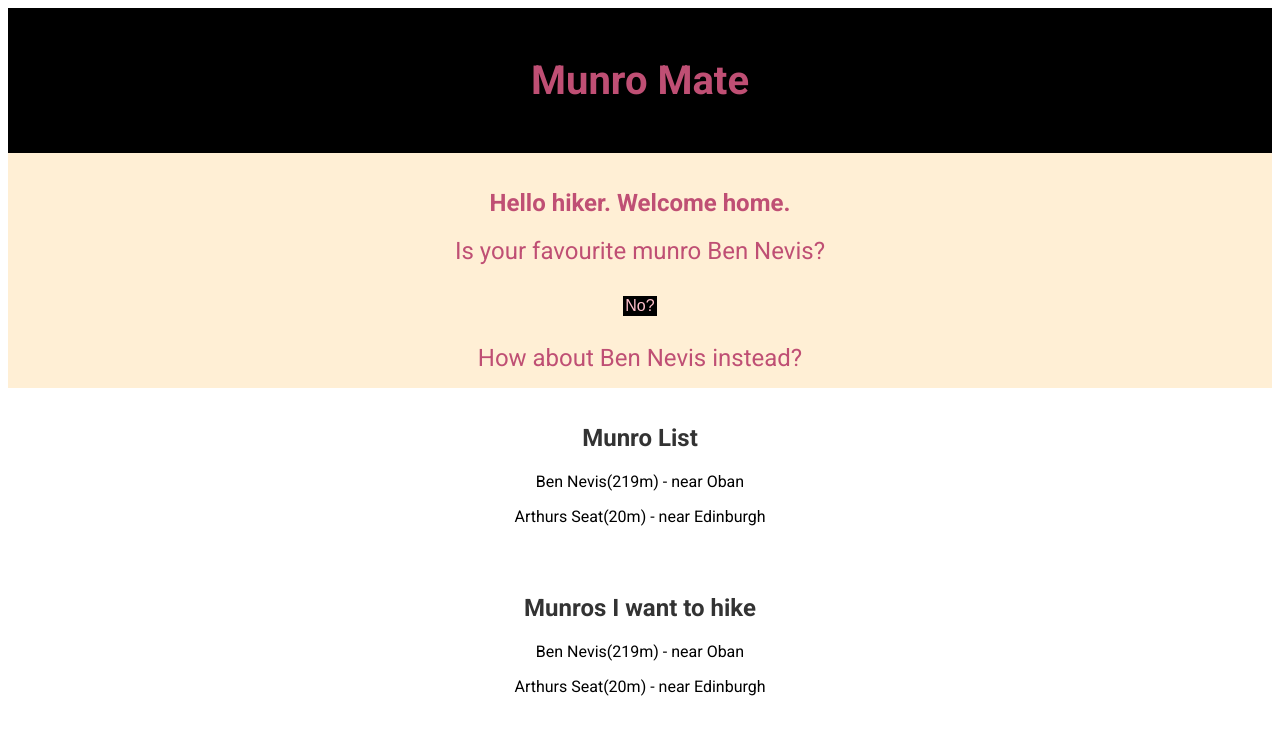
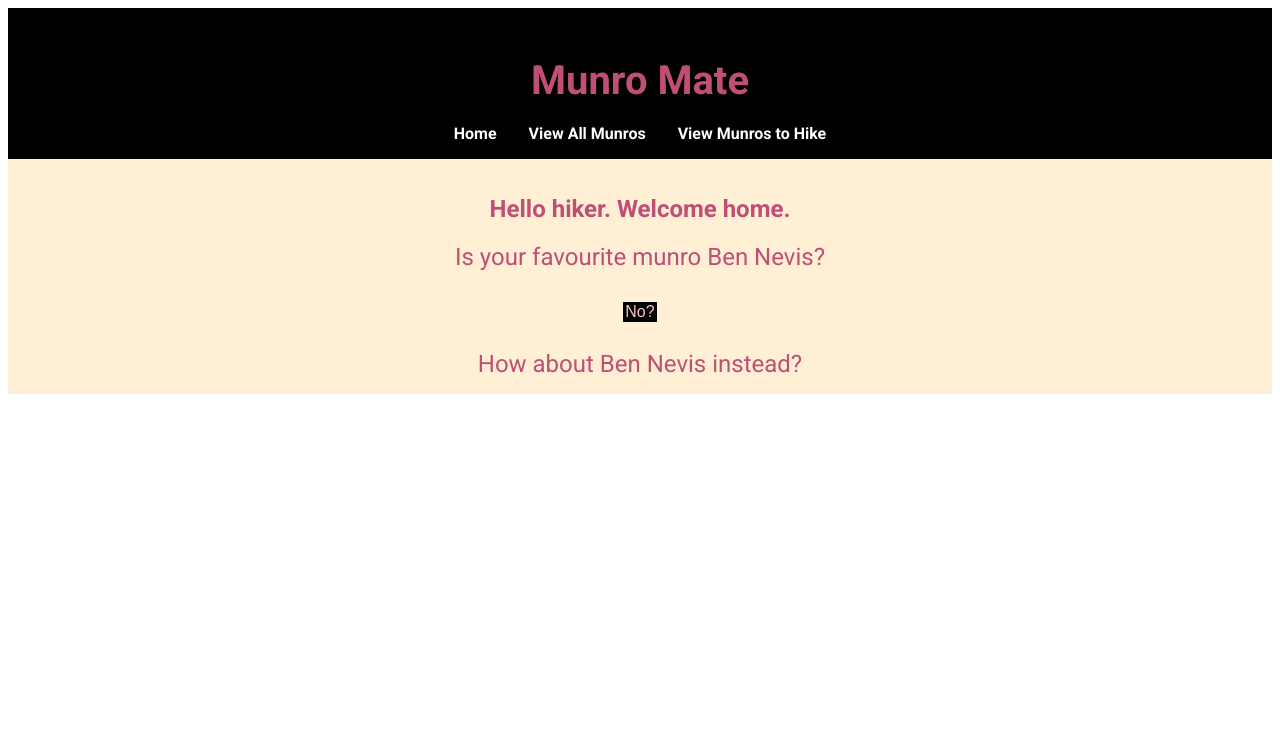
Before and after one commit to sarahvii/munromate, a React (Vite) app: page / in a window 1280 px wide. Shown: the top 734 px of the page. Built offline with nearby package versions, Linux system fonts and the light colour scheme.

Commit message:
added react router

```diff
--- a/package.json
+++ b/package.json
@@ -13,6 +13,7 @@
     "react": "^18.2.0",
     "react-dom": "^18.2.0",
     "react-helmet": "^6.1.0",
+    "react-router-dom": "^6.17.0",
     "styled-components": "^6.1.0"
   },
   "devDependencies": {
--- a/src/App.jsx
+++ b/src/App.jsx
@@ -1,9 +1,11 @@
+import { BrowserRouter as Router, Routes, Route, Link } from "react-router-dom";
 import NavBar from "./components/NavBar/NavBar"
 import Home from "./components/Content/Home"
 import MunroList from "./components/Content/MunroList"
+import ToHikeList from "./components/Content/ToHikeList"
 import { Helmet } from "react-helmet"
 import { createGlobalStyle } from "styled-components"
-import ToHikeList from "./components/Content/ToHikeList"
+
 
 const GlobalStyles = createGlobalStyle`
   body {
@@ -31,16 +33,18 @@ const App = () => {
   ]
 
   return (
-    <div>
+    <Router>
       <Helmet>
         <link href='https://fonts.googleapis.com/css2?family=Roboto:wght@300;400;500;700&display=swap' rel="stylesheet" />;
       </Helmet>
       <GlobalStyles />
       <NavBar />
-      <Home name={name} munros={munros}/>
-      <MunroList munros={munros} />
-      <ToHikeList munros={munros}/>
-    </div>
+      <Routes>
+        <Route path="/" element={<Home name={name} munros={munros} />} />
+        <Route path="/munros" element={<MunroList munros={munros} />} />
+        <Route path="/tohikelist" element={<ToHikeList munros={munros} />} />
+      </Routes>
+    </Router>
   )
 }
 
--- a/src/components/NavBar/NavBar.jsx
+++ b/src/components/NavBar/NavBar.jsx
@@ -1,15 +1,18 @@
+import { Link } from "react-router-dom";
 import styled from "styled-components";
 
 const NavBar = () => {
   return (
     <Wrapper>
-            <Title>
-                Munro Mate
-            </Title>
+      <Title>Munro Mate</Title>
+      <Nav>
+        <StyledLink to="/">Home</StyledLink>
+        <StyledLink to="/munros">View All Munros</StyledLink>
+        <StyledLink to="/tohikelist">View Munros to Hike</StyledLink>
+      </Nav>
     </Wrapper>
-
-    )
-}
+  );
+};
 
 export default NavBar;
 
@@ -17,8 +20,26 @@ const Title = styled.h1`
   font-size: 2.5em;
   text-align: center;
   color: #BF4F74;
-    `
+  margin-bottom: 0.5em;
+`;
 
 const Wrapper = styled.section`
   padding: 1em;
-    background: black`
+  background: black;
+  text-align: center;
+`;
+
+const Nav = styled.nav`
+  display: inline-block;
+`;
+
+const StyledLink = styled(Link)`
+  margin: 0 1em;
+  text-decoration: none;
+  color: white;
+  font-weight: bold;
+
+  &:hover {
+    text-decoration: underline;
+  }
+`;
```
Also changed, not shown: 1 other file (tests, documents, lock files or other folders). Lines whose indentation alone changed are shown as unchanged.
